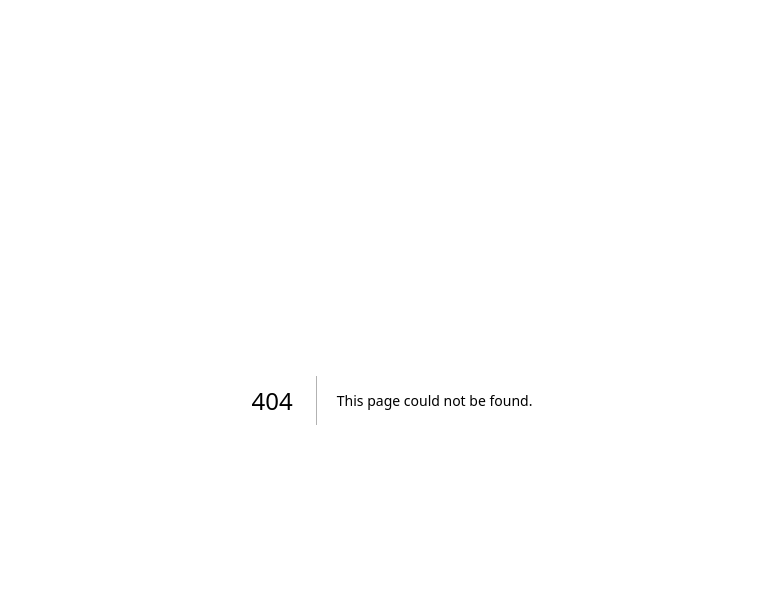
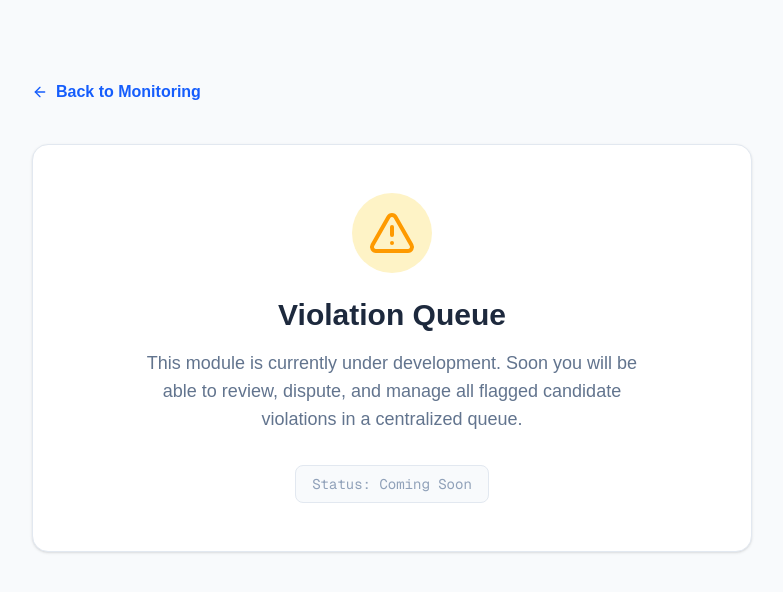
Before and after one commit to lohithbudidha-oss/proctorguardAI, a Next.js app in the folder frontend/: page /admin/violations in a window 1280 px wide. Before the commit this address had no page. Shown: the top 592 px of the page, without its empty margins (248-1031 px from the left). Built offline with nearby package versions, Linux system fonts and the light colour scheme.

Commit message:
feat: add placeholder pages for violation queue and integrity reports

```diff
--- a/frontend/src/app/admin/monitoring/page.tsx
+++ b/frontend/src/app/admin/monitoring/page.tsx
@@ -253,10 +253,10 @@ export default function LiveMonitoringPage() {
             <div onClick={() => router.push('/admin/exams')} className="text-slate-400 px-4 py-3 rounded-xl font-medium hover:bg-slate-800/50 hover:text-slate-200 cursor-pointer transition-all flex items-center">
               <FileText className="w-5 h-5 mr-3" /> Exam Management
             </div>
-            <div className="text-slate-400 px-4 py-3 rounded-xl font-medium hover:bg-slate-800/50 hover:text-slate-200 cursor-pointer transition-all flex items-center">
+            <div onClick={() => router.push('/admin/violations')} className="text-slate-400 px-4 py-3 rounded-xl font-medium hover:bg-slate-800/50 hover:text-slate-200 cursor-pointer transition-all flex items-center">
               <AlertTriangle className="w-5 h-5 mr-3" /> Violation Queue
             </div>
-            <div className="text-slate-400 px-4 py-3 rounded-xl font-medium hover:bg-slate-800/50 hover:text-slate-200 cursor-pointer transition-all flex items-center">
+            <div onClick={() => router.push('/admin/reports')} className="text-slate-400 px-4 py-3 rounded-xl font-medium hover:bg-slate-800/50 hover:text-slate-200 cursor-pointer transition-all flex items-center">
               <CheckCircle2 className="w-5 h-5 mr-3" /> Integrity Reports
             </div>
         </div>
--- /dev/null
+++ b/frontend/src/app/admin/reports/page.tsx
@@ -0,0 +1,29 @@
+'use client';
+
+import React from 'react';
+import Link from 'next/link';
+import { ArrowLeft, CheckCircle2 } from 'lucide-react';
+
+export default function IntegrityReportsPage() {
+  return (
+    <div className="min-h-screen bg-slate-50 flex flex-col items-center py-20">
+      <div className="max-w-3xl w-full px-6">
+        <Link href="/admin/monitoring" className="text-blue-600 font-bold flex items-center mb-10 hover:underline">
+          <ArrowLeft className="w-4 h-4 mr-2" /> Back to Monitoring
+        </Link>
+        <div className="bg-white rounded-2xl shadow-sm border border-slate-200 p-12 flex flex-col items-center text-center">
+          <div className="bg-emerald-100 p-4 rounded-full mb-6">
+            <CheckCircle2 className="w-12 h-12 text-emerald-500" />
+          </div>
+          <h1 className="text-3xl font-extrabold text-slate-800 mb-4">Integrity Reports</h1>
+          <p className="text-slate-500 text-lg mb-8 max-w-lg">
+            This module is currently under development. Soon you will be able to generate and export comprehensive exam integrity reports and audit logs.
+          </p>
+          <div className="bg-slate-50 text-slate-400 font-mono text-sm px-4 py-2 rounded-lg border border-slate-200">
+            Status: Coming Soon
+          </div>
+        </div>
+      </div>
+    </div>
+  );
+}
--- /dev/null
+++ b/frontend/src/app/admin/violations/page.tsx
@@ -0,0 +1,29 @@
+'use client';
+
+import React from 'react';
+import Link from 'next/link';
+import { ArrowLeft, AlertTriangle } from 'lucide-react';
+
+export default function ViolationQueuePage() {
+  return (
+    <div className="min-h-screen bg-slate-50 flex flex-col items-center py-20">
+      <div className="max-w-3xl w-full px-6">
+        <Link href="/admin/monitoring" className="text-blue-600 font-bold flex items-center mb-10 hover:underline">
+          <ArrowLeft className="w-4 h-4 mr-2" /> Back to Monitoring
+        </Link>
+        <div className="bg-white rounded-2xl shadow-sm border border-slate-200 p-12 flex flex-col items-center text-center">
+          <div className="bg-amber-100 p-4 rounded-full mb-6">
+            <AlertTriangle className="w-12 h-12 text-amber-500" />
+          </div>
+          <h1 className="text-3xl font-extrabold text-slate-800 mb-4">Violation Queue</h1>
+          <p className="text-slate-500 text-lg mb-8 max-w-lg">
+            This module is currently under development. Soon you will be able to review, dispute, and manage all flagged candidate violations in a centralized queue.
+          </p>
+          <div className="bg-slate-50 text-slate-400 font-mono text-sm px-4 py-2 rounded-lg border border-slate-200">
+            Status: Coming Soon
+          </div>
+        </div>
+      </div>
+    </div>
+  );
+}
```
